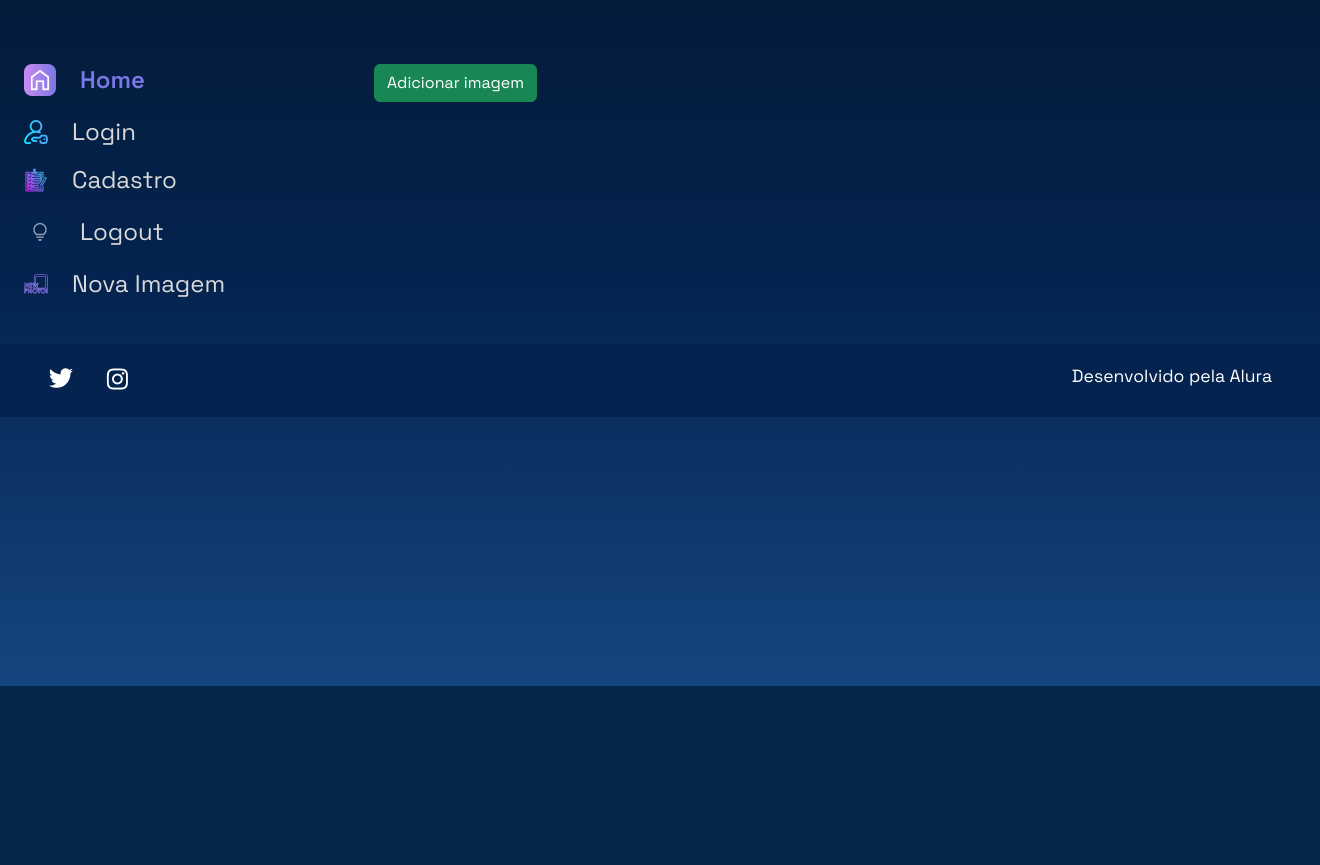
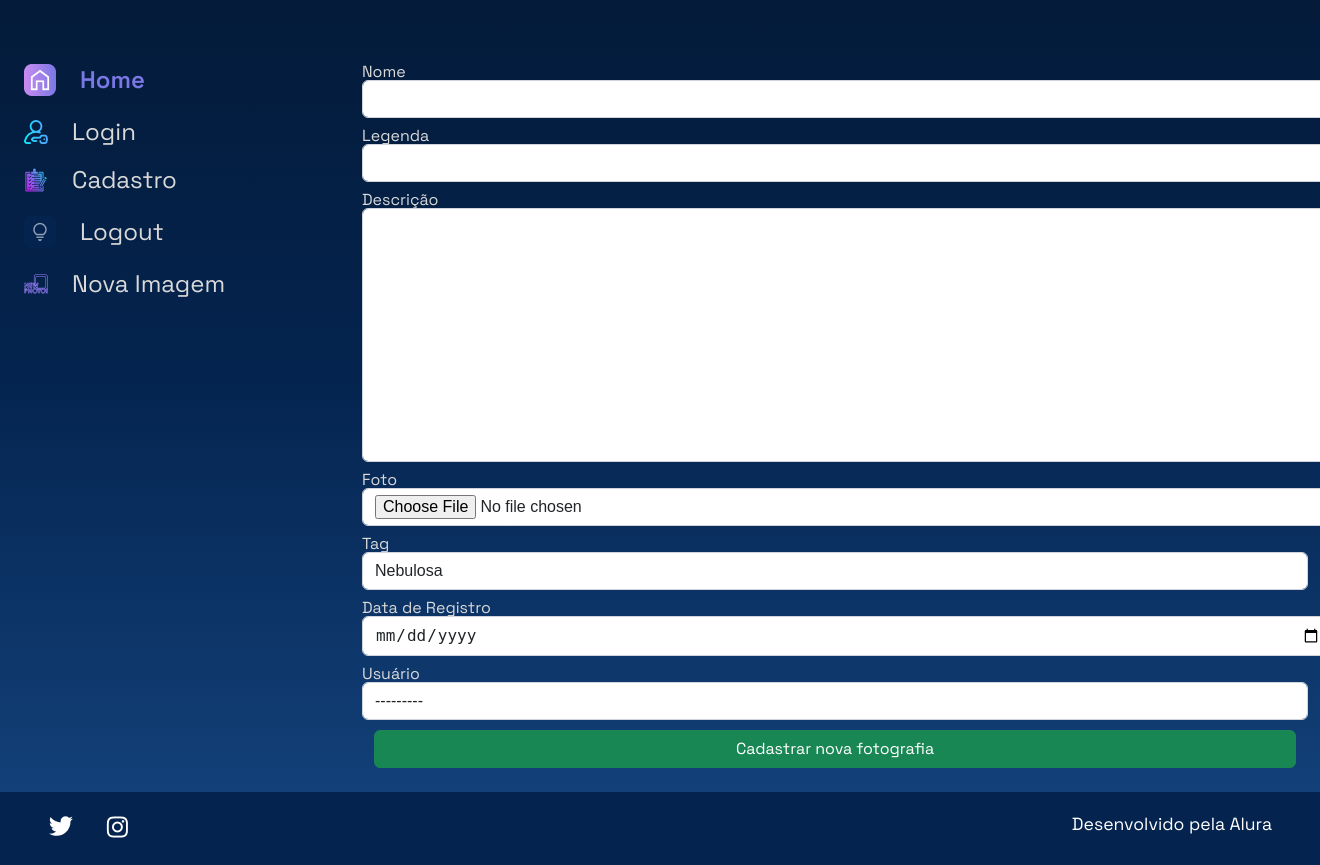
Before and after one commit to alicia-lima/aluraSpace, a Django app: template templates/galeria/nova_imagem.html in a window 1320 px wide; the page is wider, and only the part inside the window is pictured. Shown: the part 114-979 px from the top of that part. Before the commit the page ends 800 px from the top of that part, so only its background shows below. Run offline with Django 5.2, Linux system fonts and the light colour scheme; the template is opened without the code that fills it: values that come from a table or form of the project are taken from there, others are empty.

Commit message:
forms de add imagem

```diff
--- /dev/null
+++ b/apps/galeria/forms.py
@@ -0,0 +1,33 @@
+from django import forms
+from apps.galeria.models import Fotografia
+
+'''
+
+    forms.ModelForm - cria um formulário referenciado em um app
+'''
+
+class FotografiaForms(forms.ModelForm):
+    class Meta:
+        model = Fotografia
+        exclude = ['publicada',]
+        labels = {
+            'descricao': 'Descrição',
+            'data_fotografia':'Data de Registro',
+            'usuario':'Usuário',
+        }
+
+        widgets = {
+            'nome': forms.TextInput(attrs={'class': 'form-control'}),
+            'legenda': forms.TextInput(attrs={'class': 'form-control'}),
+            'descricao': forms.Textarea(attrs={'class': 'form-control'}),
+            'foto': forms.FileInput(attrs={'class': 'form-control'}),
+            'tag': forms.Select(attrs={'class': 'form-control'}),
+            'data_fotografia': forms.DateInput(
+                format='%d/%m/%Y',
+                attrs={
+                    'type': 'date',
+                    'class':'form-control'
+                }
+            ),
+            'usuario': forms.Select(attrs={'class': 'form-control'}),
+        }
--- a/apps/galeria/models.py
+++ b/apps/galeria/models.py
@@ -16,7 +16,7 @@ class Fotografia(models.Model):
     descricao = models.TextField(null=False, blank=False)
     foto = models.ImageField(upload_to='fotos/%Y/%m/%d/', blank=True)
     tag = models.CharField(max_length=100, choices=OPCOES_CATEGORIAS, default='')
-    publicada = models.BooleanField(default=False)
+    publicada = models.BooleanField(default=True)
     data_fotografia = models.DateTimeField(default=datetime.now, blank=False)
     usuario = models.ForeignKey(
         to=User,
--- a/apps/usuarios/forms.py
+++ b/apps/usuarios/forms.py
@@ -5,6 +5,9 @@ from django import forms
     [required = True] é um bool de preenchimento necessário
     max_lengt são os caractér máximo de um Input
     widget permite a edição de alguns caracteres do input
+
+    forms.Form - Cria um formulário do zero
+
 '''
 
 class LoginForms(forms.Form):
--- a/templates/galeria/imagem.html
+++ b/templates/galeria/imagem.html
@@ -1,4 +1,4 @@
-{% extends 'shared/index.html' %}
+{% extends 'galeria/index.html' %}
 {% load static %}
 {% block content %}
             <section class="conteudo">
--- a/templates/galeria/nova_imagem.html
+++ b/templates/galeria/nova_imagem.html
@@ -2,8 +2,8 @@
 {% load static %}
 {% block content %}
             <section class="galeria" style="margin-left: 5em">
-                <!-- [url 'login'] direciona para o views def login e [POST] informa que são informações para banco de dados  -->
-                <form action="{% url 'login' %}" method="POST">
+                <!-- [url 'nova_imagem'] direciona para o views def login e [POST] informa que são informações para banco de dados  -->
+                <form action="{% url 'nova_imagem' %}" method="POST", enctype="multipart/form-data">
                     <!--  Isse [{% csrf_token %} ] é um  code para segurança do form -->
                     {% csrf_token %}
                     <div class="row">
@@ -17,7 +17,7 @@
                     </div>
                     <div>
                         <!-- Cria um botão-->
-                        <button class="btn btn-success col-12" style="padding: top 5px;" type="submit"> Adicionar imagem </button>
+                        <button class="btn btn-success col-12" style="padding: top 5px;" type="submit"> Cadastrar nova fotografia </button>
                     </div>
                 </form>
             </section>
```
Also changed, not shown: apps/galeria/views.py (+13 -1 lines), apps/galeria/migrations/0007_alter_fotografia_publicada.py (added).
